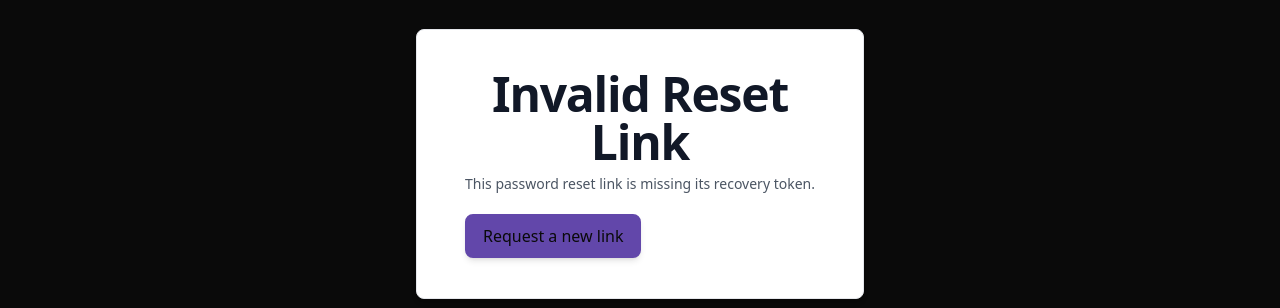
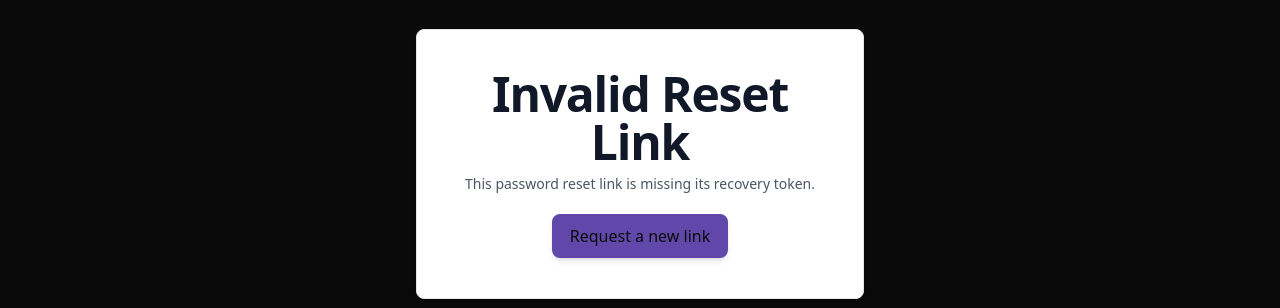
Before and after one commit to studybuddydevelopers/study-buddy-v2, a Next.js app: page /reset-password/update in a window 1280 px wide. Shown: the part 238-546 px from the top of the page. Built offline with nearby package versions, Linux system fonts and the light colour scheme; no server answers.

Commit message:
style(reset-password): improve layout of invalid reset link
Refactor the structure of the invalid reset link section.

Wrap the heading, message, and button in a flex container for better alignment.

```diff
--- a/app/reset-password/update/ResetPasswordUpdateClient.tsx
+++ b/app/reset-password/update/ResetPasswordUpdateClient.tsx
@@ -262,15 +262,17 @@ export default function ResetPasswordUpdateClient() {
     return (
       <div className="flex items-center justify-center p-7 mt-7 flex-1">
         <Card shadow="md" hover className="flex flex-col w-full items-center p-6">
+          <div className="flex flex-col">
             <Heading2 gutter="sm" className="text-center">
               Invalid Reset Link
             </Heading2>
             <p className="mb-5 max-w-md text-center text-sm text-gray-600">
               {errorMessage || "This password reset link could not be verified."}
             </p>
-          <Button variant="primary" onClick={() => router.push("/forgot-password")}>
+            <Button className="self-center" variant="primary" onClick={() => router.push("/forgot-password")}>
               Request a new link
             </Button>
+          </div>
         </Card>
       </div>
     );
```
Lines whose indentation alone changed are shown as unchanged.
